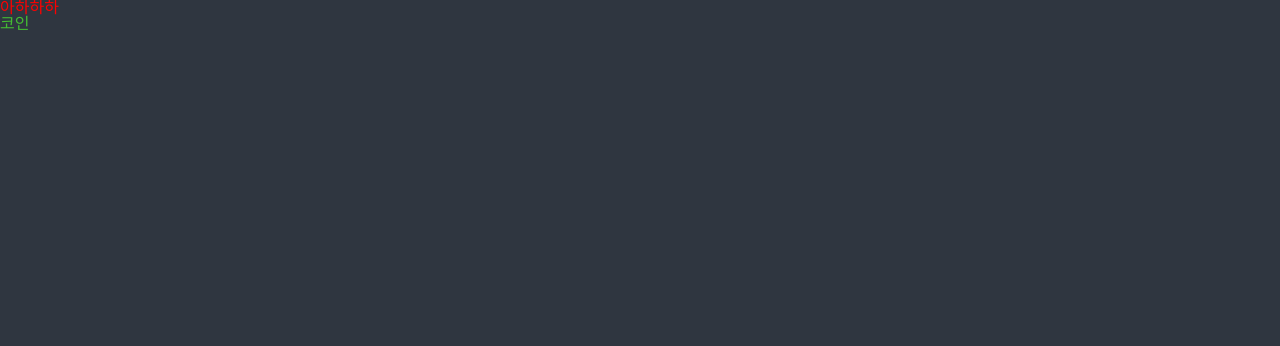
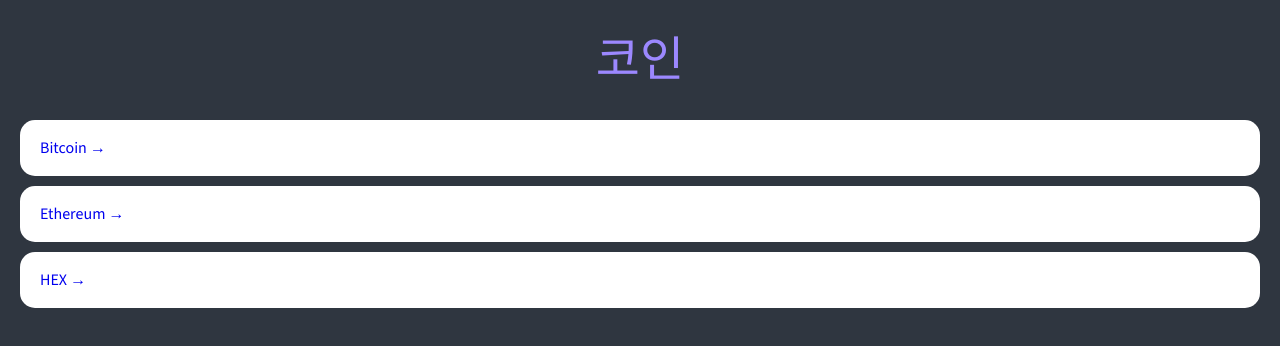
Before and after one commit to lbo728/crypto-tracker, a React (Create React App) app: page / in a window 1280 px wide. Shown: the top 346 px of the page. Built offline with nearby package versions, Linux system fonts and the light colour scheme.

Commit message:
#5.2 Home part One

```diff
--- a/package.json
+++ b/package.json
@@ -10,10 +10,11 @@
     "@types/node": "^16.18.53",
     "@types/react": "^18.2.22",
     "@types/styled-components": "^5.1.27",
+    "history": "^5.3.0",
     "react": "^18.2.0",
     "react-dom": "^18.2.0",
     "react-helmet": "^6.1.0",
-    "react-router-dom": "^5.3.0",
+    "react-router-dom": "^6.16.0",
     "react-scripts": "5.0.1",
     "styled-components": "^6.0.8",
     "typescript": "^4.9.5",
--- a/src/App.tsx
+++ b/src/App.tsx
@@ -1,5 +1,5 @@
 import { createGlobalStyle } from "styled-components";
-import Router from "./Router";
+import { Outlet } from "react-router";
 
 const GlobalStyle = createGlobalStyle`
 
@@ -54,11 +54,11 @@
   * {
     box-sizing: border-box;
   }
-  body {
+body {
   font-family: 'Source Sans 3', sans-serif;
-  background-color: ${(props) => props.theme.bgColor};
-  color: ${(props) => props.theme.textColor};
-  }
+  background-color:${(props) => props.theme.bgColor};
+  color:${(props) => props.theme.textColor}
+}
   a {
     text-decoration: none;
   }
@@ -68,7 +68,7 @@
   return (
     <>
       <GlobalStyle />
-      <Router />
+      <Outlet />
     </>
   );
 }
--- a/src/Router.tsx
+++ b/src/Router.tsx
@@ -1,19 +1,23 @@
-import { BrowserRouter, Switch, Route } from "react-router-dom";
+import { createBrowserRouter } from "react-router-dom";
 import Coin from "./routes/Coin";
 import Coins from "./routes/Coins";
+import App from "./App";
 
-function Router() {
-  return (
-    <BrowserRouter>
-      <Switch>
-        <Route path="/:coinId">
-          <Coin />
-        </Route>
-        <Route path="/">
-          <Coins />
-        </Route>
-      </Switch>
-    </BrowserRouter>
-  );
-}
-export default Router;
+const router = createBrowserRouter([
+  {
+    path: "/",
+    element: <App />,
+    children: [
+      {
+        path: "",
+        element: <Coins />,
+      },
+      {
+        path: "/:coinId",
+        element: <Coin />,
+      },
+    ],
+  },
+]);
+
+export default router;
--- a/src/index.tsx
+++ b/src/index.tsx
@@ -1,8 +1,9 @@
 import React from "react";
 import ReactDOM from "react-dom/client";
 import { ThemeProvider } from "styled-components";
+import { RouterProvider } from "react-router-dom";
+import router from "./Router";
 
-import App from "./App";
 import { theme } from "./theme";
 const rootElement = document.getElementById("root")!;
 const root = ReactDOM.createRoot(rootElement);
@@ -10,7 +11,7 @@
 root.render(
   <React.StrictMode>
     <ThemeProvider theme={theme}>
-      <App />
+      <RouterProvider router={router} />
     </ThemeProvider>
   </React.StrictMode>
 );
--- a/src/routes/Coin.tsx
+++ b/src/routes/Coin.tsx
@@ -2,6 +2,7 @@
 
 interface RouteParams {
   coinId: string;
+  [key: string]: string | undefined;
 }
 
 function Coin() {
--- a/src/routes/Coins.tsx
+++ b/src/routes/Coins.tsx
@@ -1,15 +1,85 @@
+import { Link } from "react-router-dom";
 import styled from "styled-components";
 
+const Container = styled.div`
+  padding: 0px 20px;
+`;
+
+const Header = styled.header`
+  height: 15vh;
+  display: flex;
+  justify-content: center;
+  align-items: center;
+`;
+
+const CoinsList = styled.ul``;
+
+const Coin = styled.li`
+  background-color: white;
+  color: ${(props) => props.theme.bgColor};
+  border-radius: 15px;
+  margin-bottom: 10px;
+  a {
+    padding: 20px;
+    transition: color 0.2s ease-in;
+    display: block;
+  }
+  &:hover {
+    a {
+      color: ${(props) => props.theme.accentColor};
+    }
+  }
+`;
+
 const Title = styled.h1`
+  font-size: 48px;
   color: ${(props) => props.theme.accentColor};
 `;
 
+const coins = [
+  {
+    id: "btc-bitcoin",
+    name: "Bitcoin",
+    symbol: "BTC",
+    rank: 1,
+    is_new: false,
+    is_active: true,
+    type: "coin",
+  },
+  {
+    id: "eth-ethereum",
+    name: "Ethereum",
+    symbol: "ETH",
+    rank: 2,
+    is_new: false,
+    is_active: true,
+    type: "coin",
+  },
+  {
+    id: "hex-hex",
+    name: "HEX",
+    symbol: "HEX",
+    rank: 3,
+    is_new: false,
+    is_active: true,
+    type: "token",
+  },
+];
+
 function Coins() {
   return (
-    <>
-      <h1> 아하하하</h1>
-      <Title>코인</Title>
-    </>
+    <Container>
+      <Header>
+        <Title>코인</Title>
+      </Header>
+      <CoinsList>
+        {coins.map((coin) => (
+          <Coin key={coin.id}>
+            <Link to={`/${coin.id}`}>{coin.name} &rarr;</Link>
+          </Coin>
+        ))}
+      </CoinsList>
+    </Container>
   );
 }
 export default Coins;
--- a/src/theme.ts
+++ b/src/theme.ts
@@ -2,7 +2,6 @@
 
 export const theme: DefaultTheme = {
   bgColor: "#2f3640",
-  // textColor: "#f5f6fa",
-  textColor: "red",
-  accentColor: "#44bd32",
+  textColor: "#f5f6fa",
+  accentColor: "#9c88ff",
 };
```
Also changed, not shown: 1 other file (tests, documents, lock files or other folders).
